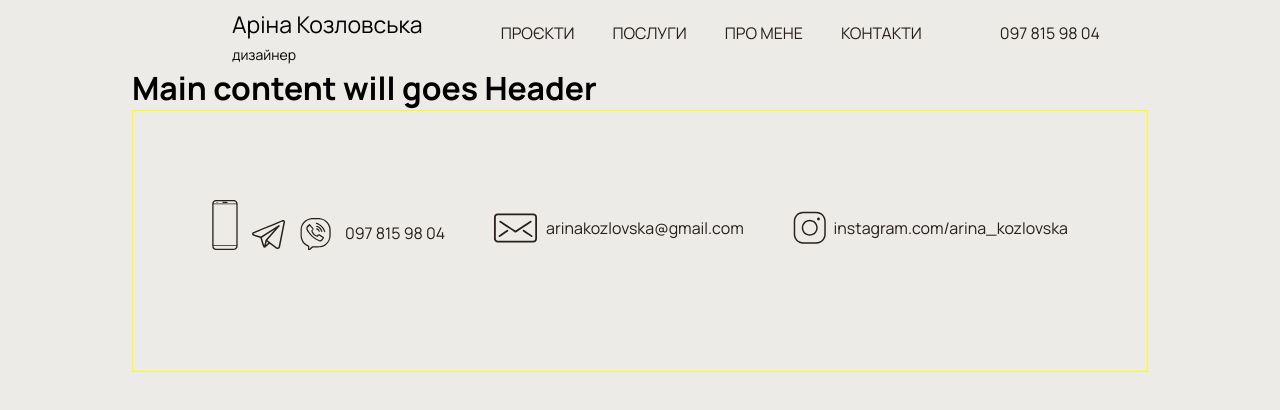
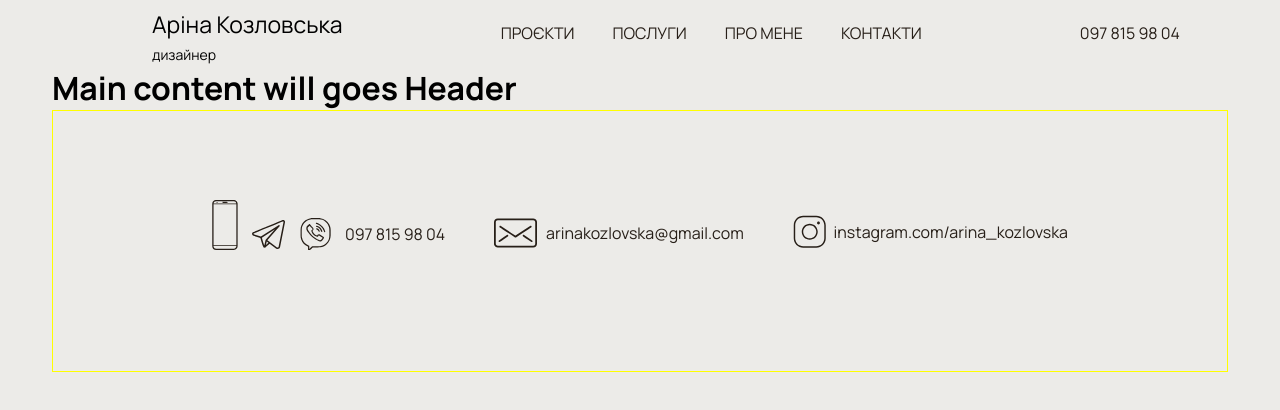
Before and after one commit to SergijPSO/interior-design, a Next.js app: page / in a window 1280 px wide. Shown: the top 410 px of the page. Built offline with nearby package versions, Linux system fonts and the light colour scheme; a web font is replaced by a local one.

Commit message:
Styles was updated

```diff
--- a/styles/scss/footer.module.scss
+++ b/styles/scss/footer.module.scss
@@ -6,11 +6,11 @@
     border: .063em solid yellow;
     padding: 89px 0 116px;
 
-
     &__wrapper {
-
       display: flex;
       justify-content: space-between;
+      align-items: flex-end;
+      flex-wrap: wrap;
       width: 100%;
       max-width: 856px;
       margin: 0 auto;
@@ -23,7 +23,7 @@
       max-width: 15em;
 
       &__number {
-        margin-top: .7em;
+        margin-top: .8em;
         color: $primary-brown;
       }
     }
@@ -58,9 +58,10 @@
      }
     }
 
-    &__email{
+    &__email {
       display: flex;
       align-items: center;
+      margin-bottom: 7px;
 
       &__icon {
         width: 2.75em;
@@ -77,6 +78,7 @@
     &__instagram {
       display: flex;
       align-items: center;
+      margin-bottom: 7px;
 
       &__icon {
         width: 2.063em;
--- a/styles/scss/globals.scss
+++ b/styles/scss/globals.scss
@@ -20,5 +20,7 @@ body {
 //Global styles ends
 
 .app-wrapper {
-  padding: 0 8.25em;
+  margin: 0 auto;
+  max-width: 1176px;
+  width: 100%;
 }
--- a/styles/scss/header.module.scss
+++ b/styles/scss/header.module.scss
@@ -12,6 +12,7 @@
     align-items: center;
     justify-content: space-between;
     width: 100%;
+    flex-wrap: wrap;
 
     &__logo {
       display: block;
@@ -35,6 +36,7 @@
 
     &__list{
       display: inherit;
+      flex-wrap: wrap;
     }
 
     &__item {
```
